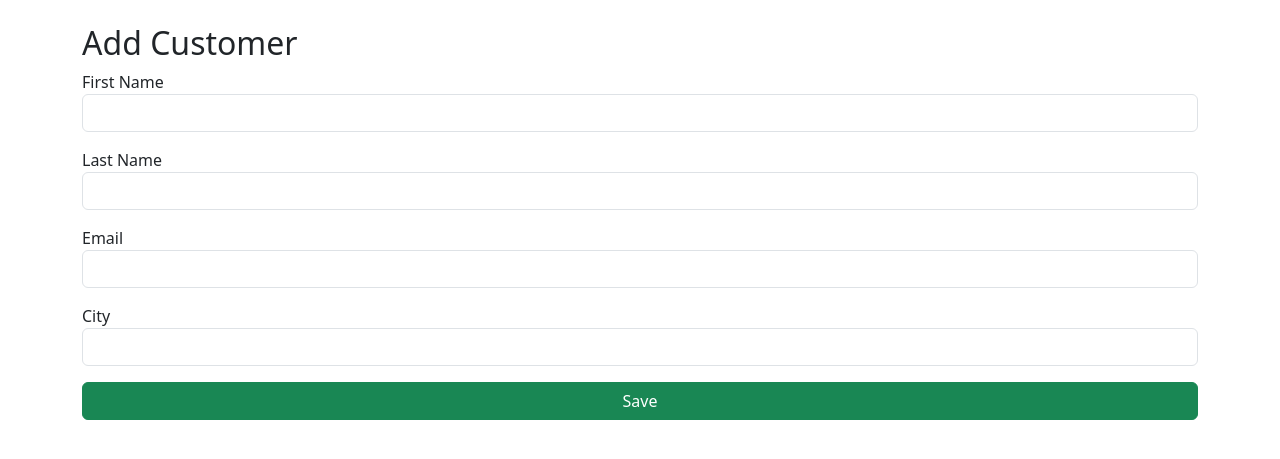
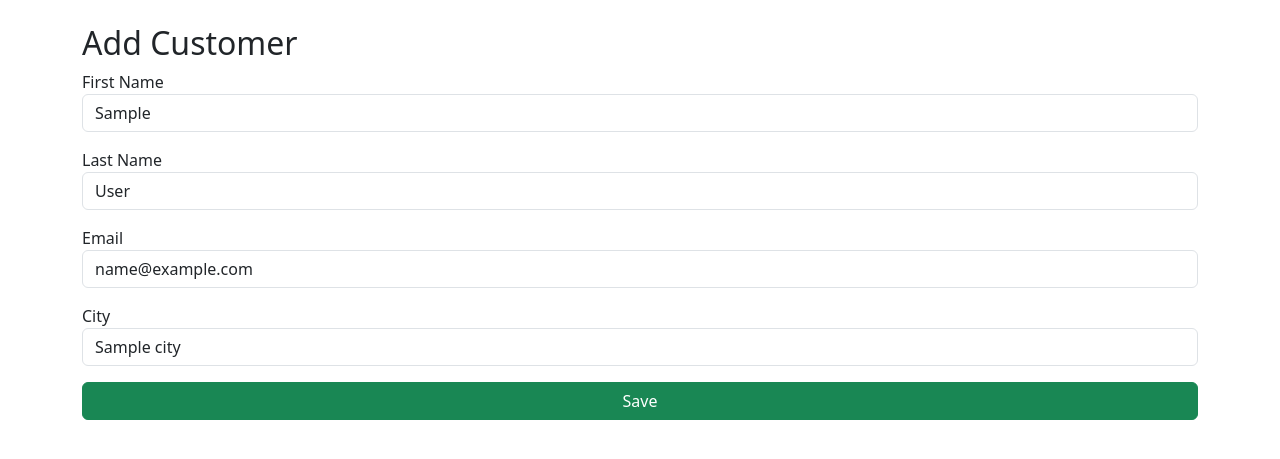
Before and after one commit to prathyushareddy99/BikeStoreWebApp, a FastAPI app: template templates/customer_add.html in a window 1280 px wide. Shown: the top 459 px of the page. Run offline with FastAPI, Linux system fonts and the light colour scheme; the template is opened without the code that fills it: most values are stand-ins (such as "Sample title", 1, 10 or a date in 2020).

Commit message:
Added server-side validation UI for customer add/edit forms

```diff
--- a/app.py
+++ b/app.py
@@ -56,25 +56,24 @@ def dashboard(request: Request):
     if not require_login(request):
         return RedirectResponse("/", status_code=302)
 
-    # ---- MINI STATS ----
     with engine.connect() as conn:
 
-        # Total customers
         total_customers = conn.execute(
             text("SELECT COUNT(*) FROM sales.customers")
         ).scalar()
 
-        # Total orders
         total_orders = conn.execute(
             text("SELECT COUNT(*) FROM sales.orders")
         ).scalar()
 
-        # Total products
         total_products = conn.execute(
             text("SELECT COUNT(*) FROM production.products")
         ).scalar()
 
-        # Chart data: orders grouped by store (limit 5)
+        total_stores = conn.execute(
+            text("SELECT COUNT(*) FROM sales.stores")
+        ).scalar()
+
         rows = conn.execute(text("""
             SELECT TOP 5 s.store_name, COUNT(o.order_id) AS total_orders
             FROM sales.orders o
@@ -83,8 +82,8 @@ def dashboard(request: Request):
             ORDER BY total_orders DESC
         """)).mappings().all()
 
-    mini_labels = ["Customers", "Orders", "Products"]
-    mini_values = [total_customers, total_orders, total_products]
+    mini_labels = ["Customers", "Orders", "Products", "Stores"]
+    mini_values = [total_customers, total_orders, total_products, total_stores]
 
     chart_labels = [r["store_name"] for r in rows]
     chart_values = [r["total_orders"] for r in rows]
@@ -99,7 +98,7 @@ def dashboard(request: Request):
 
 
 # ------------------------------
-# CUSTOMERS LIST (with search + pagination)
+# CUSTOMERS LIST
 # ------------------------------
 @app.get("/customers", response_class=HTMLResponse)
 def customers(request: Request, page: int = 1, search: str = ""):
@@ -142,9 +141,35 @@ def add_form(request: Request):
     return templates.TemplateResponse("customer_add.html", {"request": request})
 
 
-@app.post("/customers/add")
-def add_customer(first_name: str = Form(...), last_name: str = Form(...),
-                 email: str = Form(...), city: str = Form(...)):
+# ------------------------------
+# ADD CUSTOMER (VALIDATED)
+# ------------------------------
+@app.post("/customers/add", response_class=HTMLResponse)
+def add_customer(request: Request,
+                 first_name: str = Form(""),
+                 last_name: str = Form(""),
+                 email: str = Form(""),
+                 city: str = Form("")):
+
+    errors = []
+    if not first_name.strip():
+        errors.append("First Name is required.")
+    if not last_name.strip():
+        errors.append("Last Name is required.")
+    if not email.strip():
+        errors.append("Email is required.")
+    if not city.strip():
+        errors.append("City is required.")
+
+    if errors:
+        return templates.TemplateResponse("customer_add.html", {
+            "request": request,
+            "errors": errors,
+            "first_name": first_name,
+            "last_name": last_name,
+            "email": email,
+            "city": city
+        })
 
     with engine.connect() as conn:
         conn.execute(text("""
@@ -176,9 +201,40 @@ def edit_customer(request: Request, cid: int):
     })
 
 
-@app.post("/customers/edit/{cid}")
-def save_edit(cid: int, first_name: str = Form(...), last_name: str = Form(...),
-              email: str = Form(...), city: str = Form(...)):
+# ------------------------------
+# SAVE EDIT (VALIDATED)
+# ------------------------------
+@app.post("/customers/edit/{cid}", response_class=HTMLResponse)
+def save_edit(request: Request, cid: int,
+              first_name: str = Form(""),
+              last_name: str = Form(""),
+              email: str = Form(""),
+              city: str = Form("")):
+
+    errors = []
+    if not first_name.strip():
+        errors.append("First Name is required.")
+    if not last_name.strip():
+        errors.append("Last Name is required.")
+    if not email.strip():
+        errors.append("Email is required.")
+    if not city.strip():
+        errors.append("City is required.")
+
+    if errors:
+        cust = {
+            "customer_id": cid,
+            "first_name": first_name,
+            "last_name": last_name,
+            "email": email,
+            "city": city
+        }
+
+        return templates.TemplateResponse("customer_edit.html", {
+            "request": request,
+            "cust": cust,
+            "errors": errors
+        })
 
     with engine.connect() as conn:
         conn.execute(text("""
@@ -211,7 +267,6 @@ def analytics(request: Request, limit: int = 5):
     if not require_login(request):
         return RedirectResponse("/", status_code=302)
 
-    # SQL Server: use TOP for limiting
     top_clause = "" if limit == 0 else f"TOP {limit}"
 
     query = f"""
--- a/templates/customer_add.html
+++ b/templates/customer_add.html
@@ -11,26 +11,41 @@
 
     <h2>Add Customer</h2>
 
+    <!-- SHOW VALIDATION ERRORS -->
+    {% if errors %}
+        <div class="alert alert-danger">
+            <ul>
+                {% for e in errors %}
+                    <li>{{ e }}</li>
+                {% endfor %}
+            </ul>
+        </div>
+    {% endif %}
+
     <form action="/customers/add" method="POST">
 
         <div class="mb-3">
             <label>First Name</label>
-            <input type="text" name="first_name" class="form-control" required>
+            <input type="text" name="first_name" class="form-control"
+                   value="{{ first_name if first_name else '' }}" required>
         </div>
 
         <div class="mb-3">
             <label>Last Name</label>
-            <input type="text" name="last_name" class="form-control" required>
+            <input type="text" name="last_name" class="form-control"
+                   value="{{ last_name if last_name else '' }}" required>
         </div>
 
         <div class="mb-3">
             <label>Email</label>
-            <input type="email" name="email" class="form-control" required>
+            <input type="email" name="email" class="form-control"
+                   value="{{ email if email else '' }}" required>
         </div>
 
         <div class="mb-3">
             <label>City</label>
-            <input type="text" name="city" class="form-control">
+            <input type="text" name="city" class="form-control"
+                   value="{{ city if city else '' }}">
         </div>
 
         <button class="btn btn-success w-100">Save</button>
```
Also changed, not shown: templates/customer_edit.html (+19 -4 lines).
